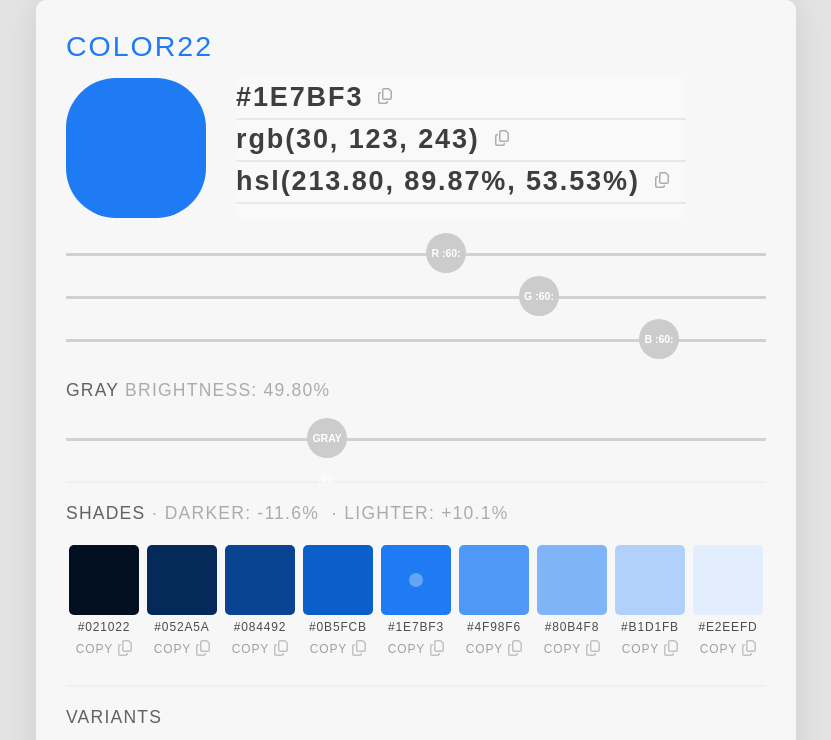
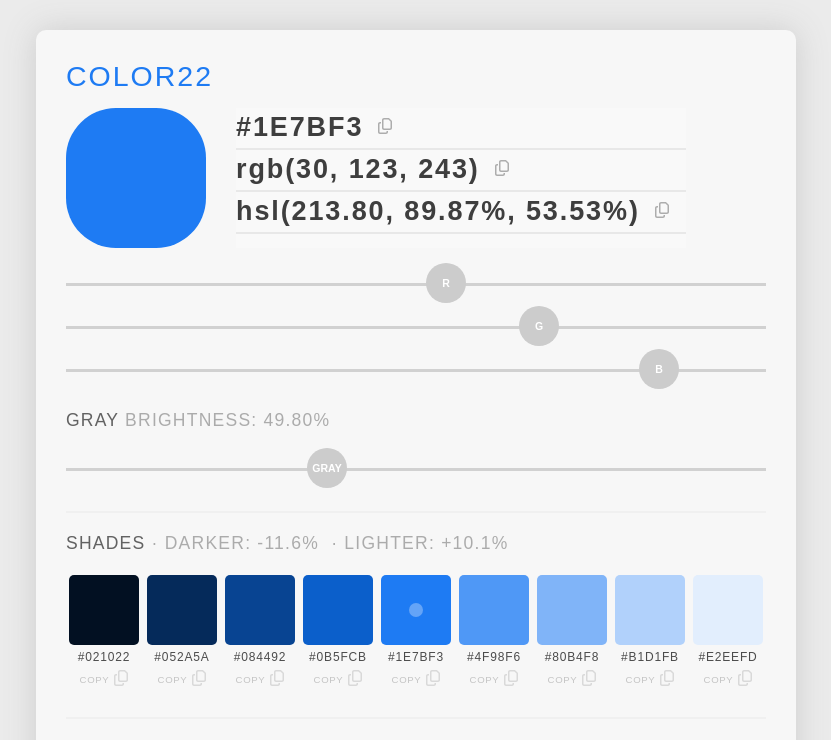
Before and after one commit to obi-nwokogba/color22, a React (Create React App) app: page / in a window 1280 px wide. Shown: the top 740 px of the page, without its empty margins (224-1055 px from the left). Built offline with nearby package versions, Linux system fonts and the light colour scheme.

Commit message:
Work on Sliders

```diff
--- a/src/App.js
+++ b/src/App.js
@@ -51,6 +51,7 @@ function App() {
   const changeSliderRPosition = (newValue) => setSliderRPosition(newValue);
   const changeSliderGPosition = (newValue) => setSliderGPosition(newValue);
   const changeSliderBPosition = (newValue) => setSliderBPosition(newValue);
+
   const changeSliderGrayPosition = (newValue) =>
     setSliderGrayPosition(newValue);
 
@@ -63,7 +64,6 @@ function App() {
   let [grayValue, setGrayValue] = useState(127);
 
   const changeHexValue = (r, g, b) => setCurrentColorHex(rgbToHex(r, g, b));
-
   const changeGrayValue = (newValue) => setGrayValue(grayWasPicked(newValue));
 
   const changeHSLValue = (newHSLArray) =>
@@ -79,7 +79,9 @@ function App() {
 
     if (colorComponent === "R") {
       changeRValue(Number(data));
-      let newXPosition = (45 + ((Number(data) - 145) * 640) / 245) * 1.000001;
+      // let newXPosition = (45 + ((Number(data) - 145) * 640) / 245) * 1.000001;
+      let trueValue = Math.floor(((data.x + 335) / 670) * 255);
+      let newXPosition = trueValue;
       changeSliderRPosition(newXPosition);
     }
 
--- a/src/Footer.js
+++ b/src/Footer.js
@@ -3,7 +3,7 @@ import "./styles.css";
 export default function Footer() {
   return (
     <span className="footercontainer">
-      Last Updated:August 20, 2024
+      Last Updated:August 23, 2024
       <br />
       &copy; 2024 <a href="https://www.obilo.io">Obi Nwokogba</a>
     </span>
--- a/src/RGBSlider.js
+++ b/src/RGBSlider.js
@@ -3,35 +3,39 @@ import { useState } from "react";
 import "./styles.css";
 
 export default function RGBSlider(props) {
+  // super(props);
   const [position, setPosition] = useState({ x: 0, y: 0 });
   const [sliderXPos, setSliderXPos] = useState(100);
-  const [E, setE] = useState(60);
+  // const [E, setE] = useState(60);
 
-  const trackPos = (e, data) => {
-    setE(e.x);
+  const trackPos = (e, data, compone) => {
+    // setSliderXPos(data.x);
+    // if (compone === "R") {
+    // console.log("R moved");
+    // console.log(`data.x is ${data.x}`);
+    // let trueValue = Math.floor(((data.x + 335) / 670) * 255);
+    // props.func(compone, trueValue);
+    // setSliderXPos({ x: data.x, y: 0 });
+    // position.x = data.x;
   };
 
   const setPos = (e, data, compone) => {
-    setE(e.lastX);
-    setPosition({ x: Number(e.x), y: 0 });
-
-    let trueValue = Math.floor(((e.x + 335) / 670) * 255);
-
-    if (compone == "R") {
-      props.sliderXPosition = 0;
-    }
-
-    if (compone == "G") {
-      props.sliderXPosition = 50;
-    }
-
-    if (compone == "B") {
-      props.sliderXPosition = 100;
-    }
-    // props.sliderXPosition = E;
+    console.log(compone, " moved");
+    console.log(`data.x is ${data.x}`);
+    let trueValue = Math.floor(((data.x + 335) / 670) * 255);
     props.func(compone, trueValue);
 
-    // props.sliderXPosition = data.x;
+    // setE(e.lastX);
+    // setPosition({ x: Number(23), y: 0 });
+    // setSliderXPos({ x: Number(23), y: 0 });
+    // setPosition({ x: Number(data.x), y: 0 });
+
+    // let trueValue = Math.floor(((e.x + 335) / 670) * 255);
+
+    // props.sliderXPosition = E;
+    // props.func(compone, trueValue);
+
+    // props.position = { x: 23, y: 0 };
   };
 
   return (
@@ -49,12 +53,10 @@ export default function RGBSlider(props) {
           }}
           grid={[2, 2]}
           scale={1}
-          onStart={(e, data) => trackPos(e, data)}
+          onDrag={(e, data) => trackPos(e, data, props.colorComponent)}
           onStop={(e, data) => setPos(e, data, props.colorComponent)}
         >
-          <div className="sliderControl">
-            {props.colorComponent} :{E}:
-          </div>
+          <div className="sliderControl">{props.colorComponent}</div>
         </Draggable>
       </div>
     </>
--- a/src/ShadeCell.js
+++ b/src/ShadeCell.js
@@ -20,7 +20,7 @@ export default function ShadeCell(props) {
         onClick={() => {
           setCurrentColorHex(props.hex);
         }}
-        class="shadeCell"
+        className="shadeCell"
         style={{
           backgroundColor: `hsl(${props.hue},
               ${props.sat}%,
--- a/src/styles.css
+++ b/src/styles.css
@@ -2,7 +2,7 @@ html {
   font-family: "Hanken Grotesk", sans-serif;
   box-sizing: border-box;
   font-size: 15px;
-  background-color: #e4e4e4;
+  background-color: #ebebeb;
   font-weight: 400;
 }
 
@@ -21,11 +21,12 @@ body {
   max-width: 700px;
   padding: 30px;
   margin: auto;
+  margin-top: 30px;
   border-radius: 10px;
   display: flex;
   flex-direction: column;
   -moz-box-shadow: 0 0 33px #ccc;
-  -webkit-box-shadow: 0 0 33px #ccc;
+  -webkit-box-shadow: 0 0 33px #ccccccad;
   box-shadow: 0 0 33px #ccc;
 }
 
@@ -95,7 +96,7 @@ h3.swatchHeader {
   border-bottom: solid 2px rgb(232, 232, 232);
   display: block;
   padding: 6px 0px 5px 0px;
-  font-weight: 700;
+  font-weight: 600;
   margin-top: -2px;
   width: 450px;
 }
@@ -134,7 +135,7 @@ h3.swatchHeader {
   min-height: 40px;
   max-width: 40px;
   max-height: 40px;
-  width: 40px;
+  width: 50px;
   height: 40px;
   border-radius: 20px;
   background-color: #cccccc;
@@ -226,7 +227,10 @@ h3.swatchHeader {
   margin-top: 0px;
   padding: 6px;
   cursor: pointer;
-  opacity: 0.7;
+  opacity: 0.4;
+  font-size: 0.8em;
+  border-radius: 8px;
+  padding-bottom: 9px;
 }
 
 .shadeCellCopyButton:hover {
```
